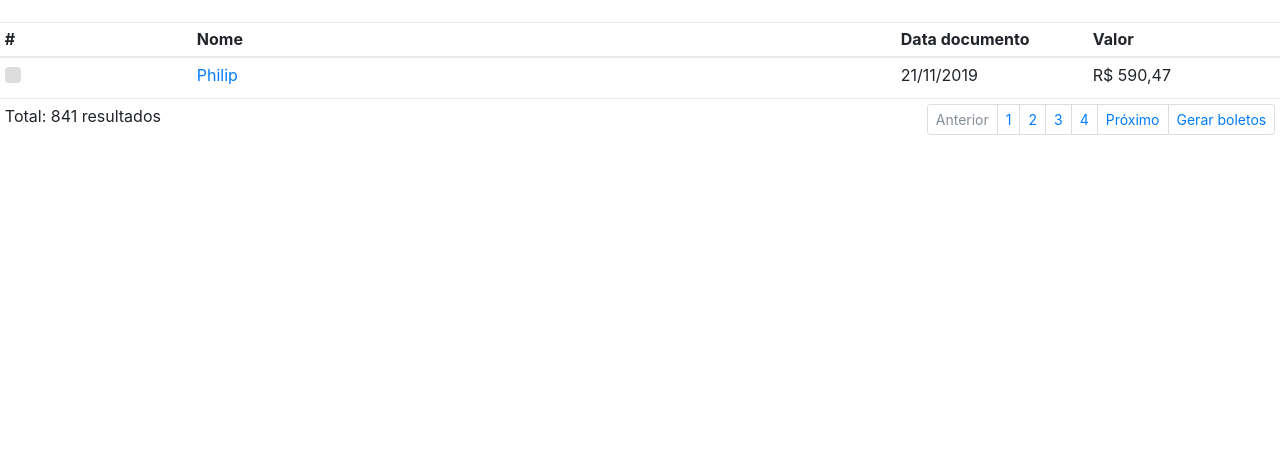
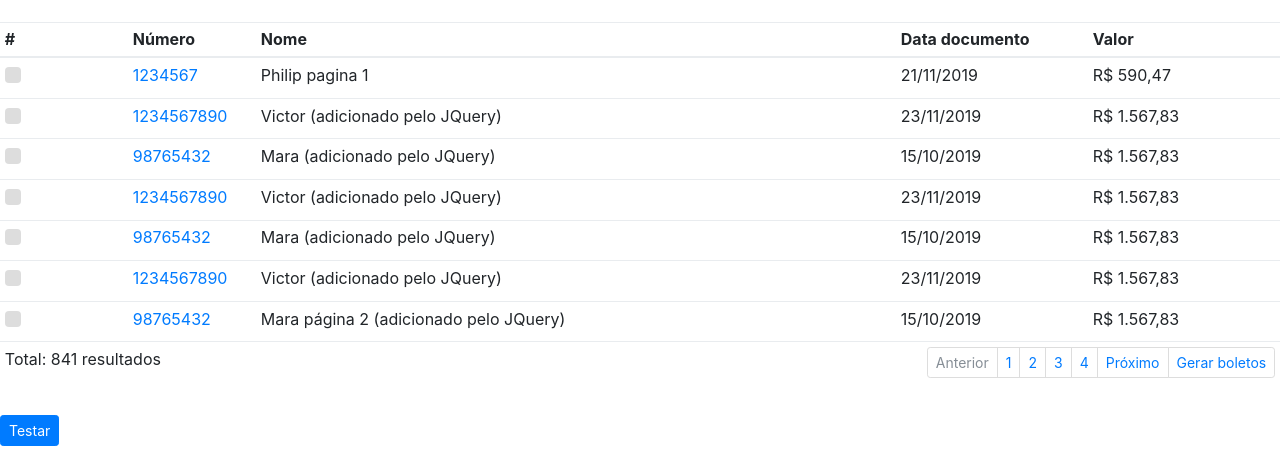
Before and after one commit to phlipfeitosa/OmieBoletosV1, a plain HTML site: page index.html in a window 1280 px wide. Shown: the part 348-800 px from the top of the page. Drawn offline with nearby package versions, Linux system fonts and the light colour scheme.

Commit message:
Add files via upload

```diff
--- /dev/null
+++ b/cfg/config.json
@@ -0,0 +1,5 @@
+{
+	"url":"http://app.omie.com.br/api/v1/financas/boleto/",
+	"appkey":"xxxxx",
+	"appsecret":"1234567890"
+}
--- a/index.html
+++ b/index.html
@@ -5,6 +5,7 @@
 	<meta charset="utf-8">
 	<meta name="viewport" content="width=device-width, initial-scale=1, shrink-to-fit=no">
 	<link rel="stylesheet" href="css/bootstrap.min.css">
+	<link rel="stylesheet" href="https://opensource.keycdn.com/fontawesome/4.7.0/font-awesome.min.css" integrity="sha384-dNpIIXE8U05kAbPhy3G1cz+yZmTzA6CY8Vg/u2L9xRnHjJiAK76m2BIEaSEV+/aU" crossorigin="anonymous">
 	<link rel="stylesheet" href="./css/principal.css">
 </head>
 <body>
@@ -17,7 +18,7 @@
 				<div class="card">
 					<div class="card-header" role="tab" id="headingOne">
 						<h5 class="mb-0">
-							<a data-toggle="collapse" href="#collapseOne" aria-expanded="true" aria-controls="collapseOne">Filtros de busca</a>
+							<a data-toggle="collapse" href="#collapseOne" aria-expanded="true" aria-controls="collapseOne"><span class="fa fa-bars" style="margin-right: 10px;"></span>Filtros de busca</a>
 						</h5>
 					</div>
 					<div id="collapseOne" class="collapse show" role="tabpanel" aria-labelledby="headingOne" data-parent="#accordion">
@@ -58,13 +59,13 @@
 										<a class="dropdown-item" href="#">Hoje</a>
 									</div>
 								</div>
-								<a href="https://github.com/phlipfeitosa/OmieBoletosV1"><img src="https://image.flaticon.com/icons/svg/37/37819.svg" width="16" height="16"/></a>
 								<select class="custom-select">
 									<option selected>Resultados por página</option>
 									<option value="1">5</option>
 									<option value="2">20</option>
 									<option value="3">50</option>
 								</select>
+								<a href="https://github.com/phlipfeitosa/OmieBoletosV1"><img src="https://image.flaticon.com/icons/svg/37/37819.svg" width="16" height="16"/></a>
 							</form>
 						</div>
 					</div>
@@ -74,75 +75,31 @@
 	</header>
 	<br/>
 	<section id="results">
-		<table class="table table-hover table-sm">
+		<table id="results-table" class="table table-hover table-sm">
 			<thead>
 				<th scope="col">#</th>
+				<th scope="col">Número</th>
 				<th scope="col">Nome</th>
 				<th scope="col">Data documento</th>
 				<th scope="col">Valor</th>
 			</thead>
 			<tbody>
-				<tr>
-					<th scope="row" style="width: 15%;">
+				<tr class="pagina1">
+					<th scope="row" style="width: 10%;">
 						<label class="custom-control custom-checkbox mb-2 mr-sm-2 mb-sm-0">
-							<input type="checkbox" class="custom-control-input">
+							<input type="checkbox" class="custom-control-input"/>
 							<span class="custom-control-indicator"></span>
 						</label>
 					</th>
-					<td style="width: 55%;"><a href="#" data-toggle="modal" data-target="#boleto-modal">Philip</a></td>
+					<td style="width: 10%;"><a href="#" data-toggle="modal" data-target="#boleto-modal">1234567</a></td>
+					<td style="width: 50%;">Philip pagina 1</td>
 					<td style="width: 15%;">21/11/2019</td>
 					<td style="width: 15%;">R$ 590,47</td>
 				</tr>
-<!--
-				<tr>
-					<th scope="row">
-						<label class="custom-control custom-checkbox mb-2 mr-sm-2 mb-sm-0">
-							<input type="checkbox" class="custom-control-input">
-							<span class="custom-control-indicator"></span>
-						</label>
-					</th>
-					<td><a href="#">Victor</a></td>
-					<td>21/11/2019</td>
-					<td>R$ 1.687,79</td>
-				</tr>
-				<tr>
-					<th scope="row">
-						<label class="custom-control custom-checkbox mb-2 mr-sm-2 mb-sm-0">
-							<input type="checkbox" class="custom-control-input">
-							<span class="custom-control-indicator"></span>
-						</label>
-					</th>
-					<td><a href="#">Philip</a></td>
-					<td>21/11/2019</td>
-					<td>R$ 590,47</td>
-				</tr>
-				<tr>
-					<th scope="row">
-						<label class="custom-control custom-checkbox mb-2 mr-sm-2 mb-sm-0">
-							<input type="checkbox" class="custom-control-input">
-							<span class="custom-control-indicator"></span>
-						</label>
-					</th>
-					<td><a href="#">Victor</a></td>
-					<td>21/11/2019</td>
-					<td>R$ 1.687,79</td>
-				</tr>
-				<tr>
-					<th scope="row">
-						<label class="custom-control custom-checkbox mb-2 mr-sm-2 mb-sm-0">
-							<input type="checkbox" class="custom-control-input">
-							<span class="custom-control-indicator"></span>
-						</label>
-					</th>
-					<td><a href="#">Philip</a></td>
-					<td>21/11/2019</td>
-					<td>R$ 590,47</td>
-				</tr>
--->
 			</tbody>
 			<tfoot>
 				<tr>
-					<td>
+					<td colspan="2">
 						<p>Total: 841 resultados</p>
 					</td>
 					<td colspan="3">
@@ -187,6 +144,7 @@
 			</div>
 		</div>
 	</div>
+	<button class="btn btn-primary btn-sm" id="testar">Testar</button>
 
 	<script src="js/jquery-3.2.1.min.js"></script>
 	<script src="https://cdnjs.cloudflare.com/ajax/libs/popper.js/1.12.3/umd/popper.min.js" integrity="sha384-vFJXuSJphROIrBnz7yo7oB41mKfc8JzQZiCq4NCceLEaO4IHwicKwpJf9c9IpFgh" crossorigin="anonymous"></script>
--- a/js/principal.js
+++ b/js/principal.js
@@ -1,9 +1,56 @@
 /**/
+var results = [{"page":"1", "numero":"1234567890", "nome":"Victor", "datadocumento":"23/11/2019", "valor":"R$ 1.567,83"},
+{"page":"1", "numero":"98765432", "nome":"Mara", "datadocumento":"15/10/2019", "valor":"R$ 1.567,83"},
+{"page":"1", "numero":"1234567890", "nome":"Victor", "datadocumento":"23/11/2019", "valor":"R$ 1.567,83"},
+{"page":"1", "numero":"98765432", "nome":"Mara", "datadocumento":"15/10/2019", "valor":"R$ 1.567,83"},
+{"page":"1", "numero":"1234567890", "nome":"Victor", "datadocumento":"23/11/2019", "valor":"R$ 1.567,83"},
+{"page":"2", "numero":"98765432", "nome":"Mara página 2", "datadocumento":"15/10/2019", "valor":"R$ 1.567,83"}];
+
 var dataSend = '{{"call":"ConsultarBanco","app_key":"1560731700","app_secret":"226dcf372489bb45ceede61bfd98f0f1","param":[{"codigo":1}]}}';
 
+// Monta os resultados na tabela
+$.each(results, function() { // Linhas
+	var numero = '';
+	var nome = '';
+	var datadocumento = '';
+	var valor = '';
+	$.each(this, function(field, value) { // Colunas
+		if(field == 'numero')
+			numero = value;
+
+		else if(field == 'nome')
+			nome = value;
+
+		else if(field == 'datadocumento')
+			datadocumento = value;
+
+		else if(field == 'valor')
+			valor = value;
+
+	});
+
+	$('#results-table').append('<tr>'  +
+		'<th scope="row" style="width: 10%;">' +
+		'<label class="custom-control custom-checkbox mb-2 mr-sm-2 mb-sm-0">' +
+		'<input type="checkbox" class="custom-control-input"/>' +
+		'<span class="custom-control-indicator"></span>' +
+		'</label>' +
+		'</th>' +
+		'<td style="width: 10%;">' +
+		'<a href="#" data-toggle="modal" data-target="#boleto-modal">' + numero + '</a>' +
+		'</td>' +
+		'<td style="width: 50%;">' + nome + ' (adicionado pelo JQuery)</td>' +
+		'<td style="width: 15%;">' + datadocumento + '</td>' +
+		'<td style="width: 15%;">' + valor + '</td>' +
+		'</tr>');
+
+});
+
+//
 $('#buscar').click(function() {
+/*
 	$.ajax({
-		url:'BoletoWS',
+		url:'http://app.omie.com.br/api/v1/financas/boleto/',
 		contentType: "application/json; charset=utf-8",
 		dataType:'json',
 		crossDomain:true,
@@ -16,4 +63,11 @@ $('#buscar').click(function() {
 			console.log(data);
 		}
 	});
+*/
+
 });
+
+$('#testar').click(function() {
+	$('.pagina1').hide();
+	console.log($('#testar').html());
+});
```
Also changed, not shown: TODO.txt.
